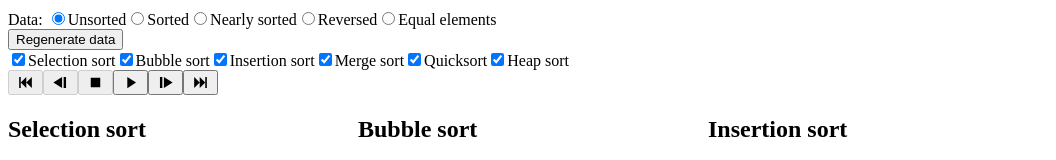
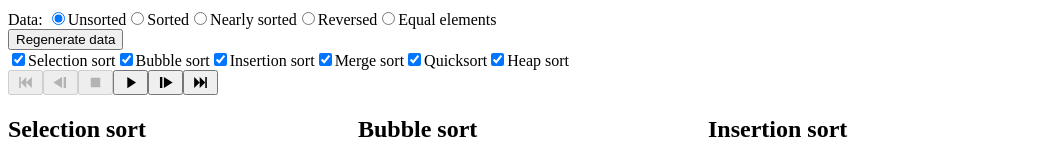
Before and after one commit to zoltan-antal/algorithm-visualiser, a React (Vite) app: page / in a window 1280 px wide. Shown: the part 143-303 px from the top of the page, without its empty margins (0-1056 px from the left). Built offline with nearby package versions, Linux system fonts and the light colour scheme.

Commit message:
Move styling from in-line to CSS file

```diff
--- a/src/App.tsx
+++ b/src/App.tsx
@@ -1,3 +1,5 @@
+import './styles/App.css';
+
 import { useState, useEffect, useRef } from 'react';
 import AlgorithmChart from './components/AlgorithmChart.tsx';
 
@@ -254,9 +256,6 @@ function App() {
     callStepAlgorithms('firstStep');
   };
 
-  const buttonStyle = { height: 25 };
-  const imageStyle = { width: '100%', height: '100%' };
-
   const arrayOrderOptions: ArrayOrderOption[] = [
     { name: 'unsorted', displayName: 'Unsorted' },
     { name: 'sorted', displayName: 'Sorted' },
@@ -268,7 +267,7 @@ function App() {
   return (
     <>
       <h1>Algorithm Visualiser</h1>
-      <div style={{ display: 'flex', alignItems: 'flex-start' }}>
+      <div className="sliders">
         <div>
           <input
             type="range"
@@ -336,7 +335,7 @@ function App() {
       <button onClick={() => generateArrays()} disabled={processing}>
         Regenerate data
       </button>
-      <div style={{ display: 'flex' }}>
+      <div className="checkboxes">
         {algorithmNames.map((algorithmName) => (
           <div key={algorithmName}>
             <label>
@@ -371,66 +370,52 @@ function App() {
           </div>
         ))}
       </div>
-      <div>
+      <div className="controlButtons">
         <button
           onClick={handleGoToFirstStep}
           disabled={!paused || currentStep.current <= 0}
-          style={buttonStyle}
         >
-          <img src={skipBackwardImage} style={imageStyle} />
+          <img src={skipBackwardImage} />
         </button>
         <button
           onClick={handleRewind}
           disabled={!paused || currentStep.current <= 0}
-          style={buttonStyle}
         >
-          <img src={stepBackwardImage} style={imageStyle} />
+          <img src={stepBackwardImage} />
         </button>
-        <button
-          onClick={handleAbort}
-          disabled={!processing}
-          style={buttonStyle}
-        >
-          <img src={stopImage} style={imageStyle} />
+        <button onClick={handleAbort} disabled={!processing}>
+          <img src={stopImage} />
         </button>
         <button
           onClick={handlePlay}
           disabled={
             (processing && !paused) || (n > 0 && currentStep.current >= n)
           }
-          style={{
-            ...buttonStyle,
-            display: processing && !paused ? 'none' : 'inline',
-          }}
+          className={processing && !paused ? 'hidden' : ''}
         >
-          <img src={playImage} style={imageStyle} />
+          <img src={playImage} />
         </button>
         <button
           onClick={handlePause}
           disabled={!processing || paused}
-          style={{
-            ...buttonStyle,
-            display: !processing || paused ? 'none' : 'inline',
-          }}
+          className={!processing || paused ? 'hidden' : ''}
         >
-          <img src={pauseImage} style={imageStyle} />
+          <img src={pauseImage} />
         </button>
         <button
           onClick={handleAdvance}
           disabled={!paused || (n > 0 && currentStep.current >= n - 1)}
-          style={buttonStyle}
         >
-          <img src={stepForwardImage} style={imageStyle} />
+          <img src={stepForwardImage} />
         </button>
         <button
           onClick={handleGoToLastStep}
           disabled={!paused || (n > 0 && currentStep.current >= n - 1)}
-          style={buttonStyle}
         >
-          <img src={skipForwardImage} style={imageStyle} />
+          <img src={skipForwardImage} />
         </button>
       </div>
-      <div style={{ display: 'flex', flexWrap: 'wrap', columnGap: 50 }}>
+      <div className="charts">
         {algorithms
           .filter((algorithm) =>
             Array.from(selectedAlgorithms).includes(algorithm.algorithmName)
--- /dev/null
+++ b/src/styles/App.css
@@ -0,0 +1,35 @@
+.sliders {
+  display: flex;
+  align-items: flex-start;
+}
+
+.checkboxes {
+  display: flex;
+}
+
+.charts {
+  display: flex;
+  flex-wrap: wrap;
+  column-gap: 50px;
+}
+
+.controlButtons {
+  button {
+    height: 25px;
+
+    &:disabled {
+      img {
+        filter: opacity(25%);
+      }
+    }
+
+    &.hidden {
+      display: none;
+    }
+
+    img {
+      width: 100%;
+      height: 100%;
+    }
+  }
+}
```
